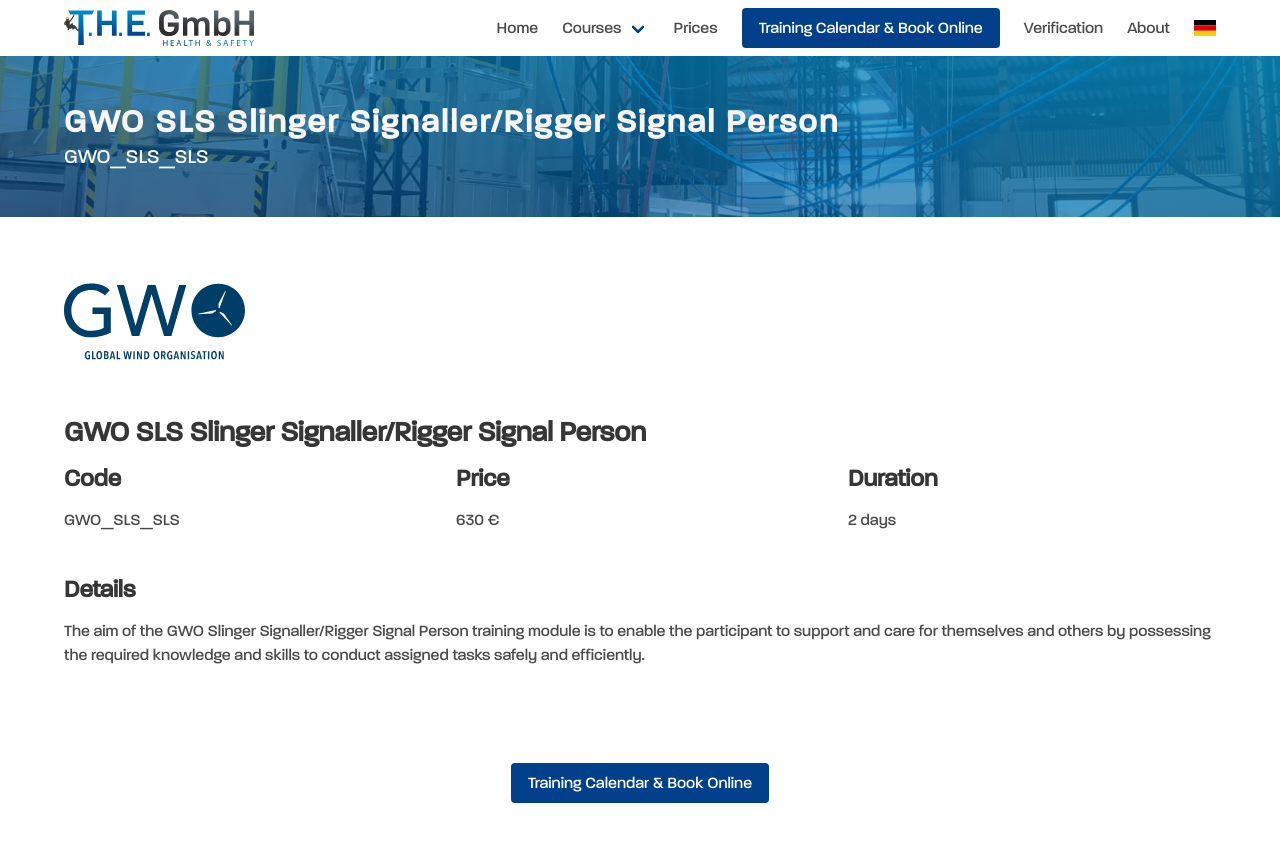
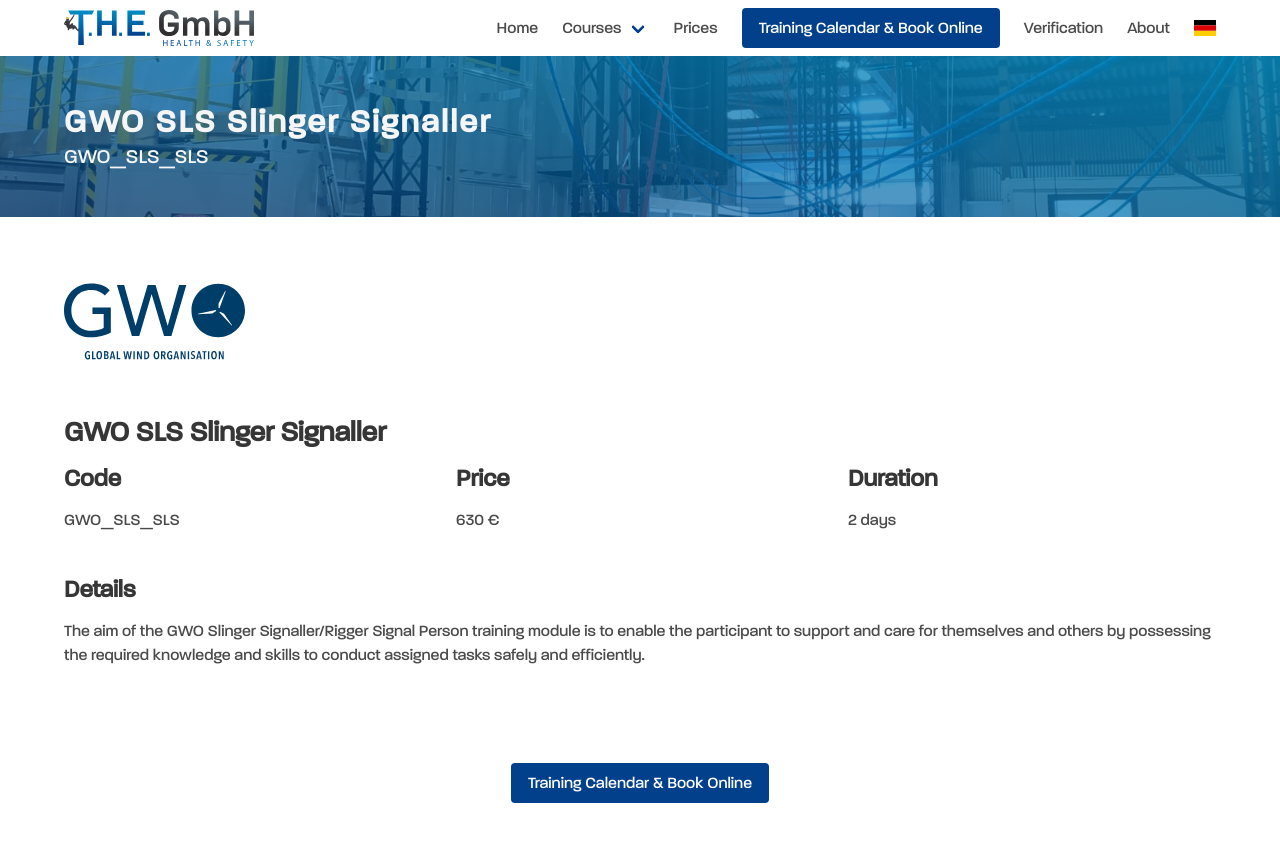
Before and after one commit to the-safety/the-safety.github.io, a Jekyll site: the page built from _courses/gwo_sls_sls.md, in a window 1280 px wide, cut to the strip 0-895 px from the top of the page. Shown: the top 842 px of the strip. Built offline with Jekyll 4.4.1, drawn with Linux system fonts in a browser that asks for light colours.

Commit message:
Renamed slinger signaller

```diff
--- a/_courses/gwo_sls_sls.md
+++ b/_courses/gwo_sls_sls.md
@@ -1,6 +1,6 @@
 ---
 lang: en
-name: GWO SLS Slinger Signaller/Rigger Signal Person
+name: GWO SLS Slinger Signaller
 code: GWO_SLS_SLS
 body: gwo
 price: 630
--- a/_courses_de/gwo_sls_sls.md
+++ b/_courses_de/gwo_sls_sls.md
@@ -1,6 +1,6 @@
 ---
 lang: en
-name: GWO SLS Slinger Signaller/Rigger Signal Person
+name: GWO SLS Slinger Signaller
 code: GWO_SLS_SLS
 body: gwo
 price: 630
```
